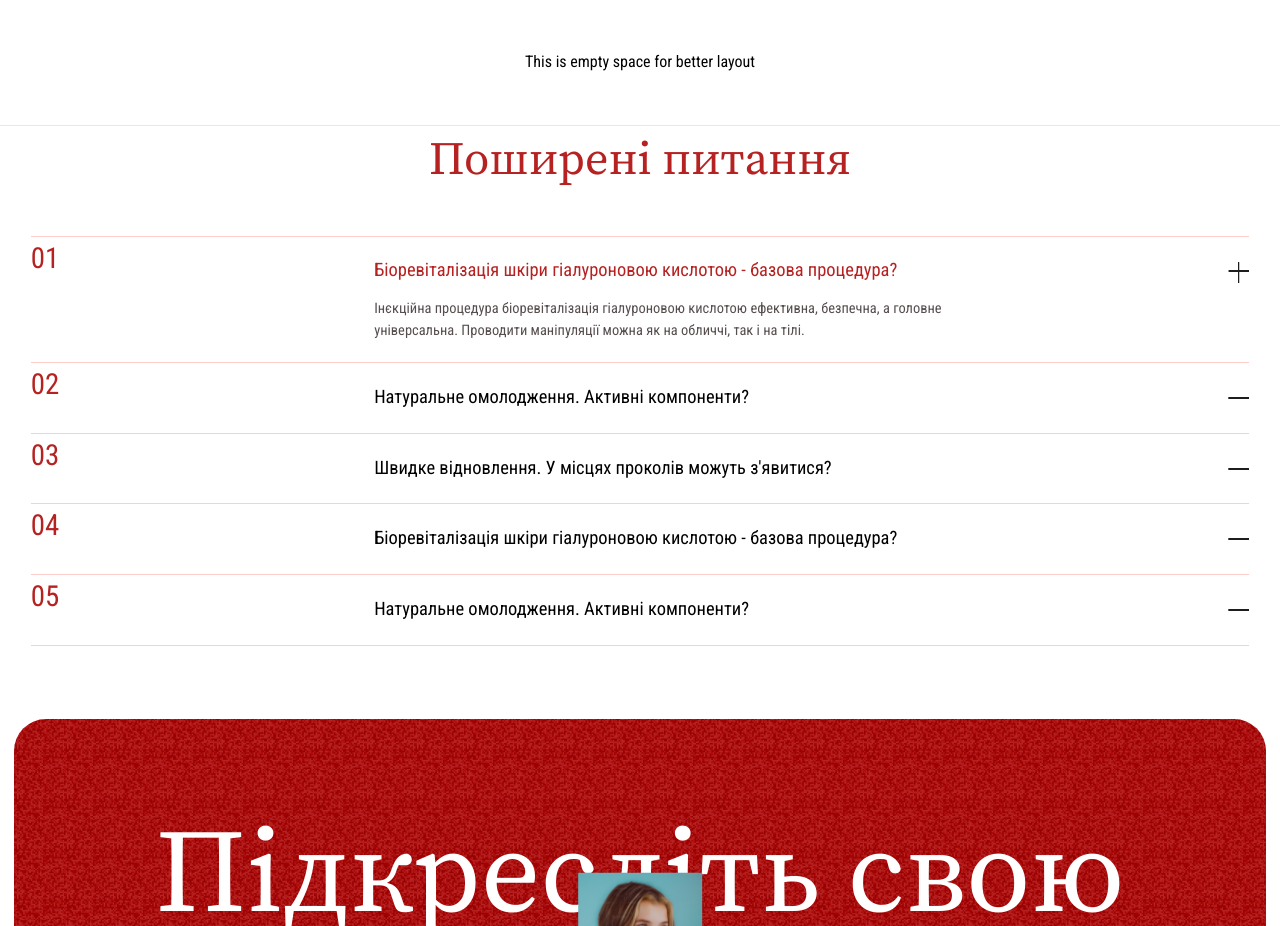
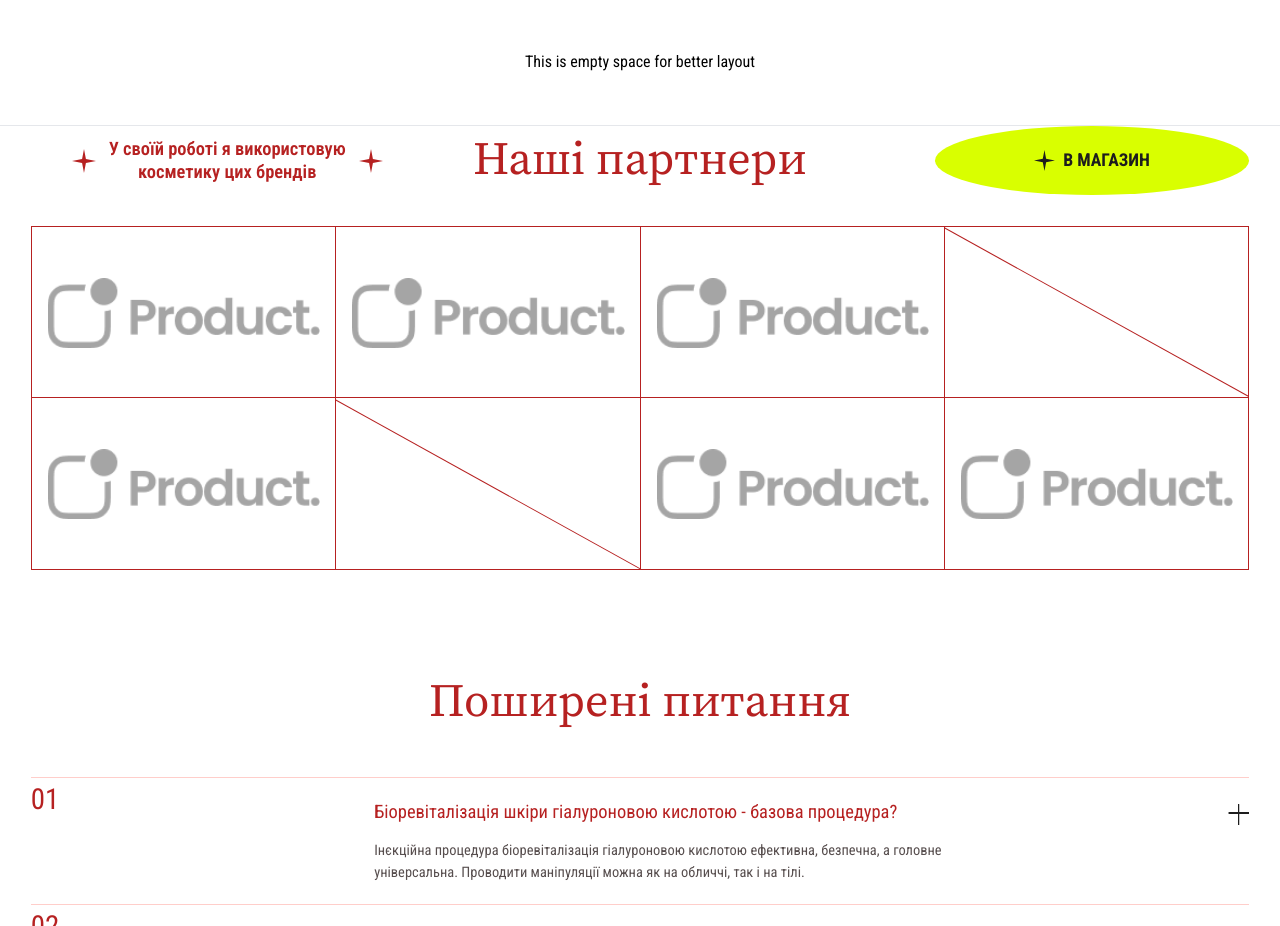
Before and after one commit to Sergi0let/beautica, a Next.js app: page / in a window 1280 px wide. Shown: the part 1363-2289 px from the top of the page. Built offline with nearby package versions, Linux system fonts and the light colour scheme.

Commit message:
Add Parnter block

```diff
--- a/src/app/(root)/page.tsx
+++ b/src/app/(root)/page.tsx
@@ -1,4 +1,4 @@
-import { About, Faq, Hero } from "@/components";
+import { About, Faq, Hero, Partners } from "@/components";
 
 export default function Home() {
   return (
@@ -6,6 +6,7 @@ export default function Home() {
       <Hero />
       <About />
       <div className="flex-center h-32 border-b border-t border-gray-200">This is empty space for better layout</div>
+      <Partners />
       <Faq />
     </main>
   );
--- a/src/app/globals.css
+++ b/src/app/globals.css
@@ -44,6 +44,8 @@
   --8-16: clamp(0.5rem, 0.0385rem + 0.9615vw, 1rem);
   --24-50: clamp(1.5rem, 0rem + 3.125vw, 3.125rem);
   --64-80: clamp(4rem, 3.0769rem + 1.9231vw, 5rem);
+  --100-282: clamp(6.25rem, -4.25rem + 21.875vw, 17.625rem);
+  --24-35: clamp(1.5rem, 0.8654rem + 1.3221vw, 2.1875rem);
 }
 
 body {
@@ -60,6 +62,10 @@ h6 {
 }
 
 @layer utilities {
+  .border-05 {
+    border-width: 0.5px;
+  }
+
   .text-balance {
     text-wrap: balance;
   }
@@ -155,7 +161,7 @@ h6 {
   /* ====== */
   /* hero */
   .title-hero {
-    @apply leading-hero mb-[var(--16-66)] mt-16 max-w-[var(--320-1178)] text-center text-hero text-secondary lg:text-left lg:indent-[var(--48-176)];
+    @apply mb-[var(--16-66)] mt-16 max-w-[var(--320-1178)] text-center text-hero leading-hero text-secondary lg:text-left lg:indent-[var(--48-176)];
   }
   .title-hero::before {
     content: "Тонке підкреслення Вашої природної краси";
@@ -203,7 +209,7 @@ h6 {
     @apply relative py-[var(--16-24)] pl-[var(--40-533)];
   }
   .accordion-count {
-    @apply text-txt-24-32 absolute left-0 top-2 z-10 text-secondary md:top-0;
+    @apply absolute left-0 top-2 z-10 text-txt-24-32 text-secondary md:top-0;
   }
 
   .accordion-summary .accordion-title {
@@ -262,6 +268,45 @@ h6 {
     @apply pt-[var(--8-16)];
   }
   /* ========= */
+  /* partners */
+  /* ========= */
+  .partners-list {
+    @apply grid grid-cols-2 border-l border-t border-secondary md:grid-cols-[repeat(auto-fit,minmax(300px,1fr))];
+  }
+
+  .partners-list_item {
+    position: relative;
+    @apply flex-center min-h-[120px] overflow-hidden bg-white p-4 sm:aspect-video sm:min-h-[160px];
+  }
+  .partners-list_item::before,
+  .partners-list_item::after {
+    content: "";
+    background-color: #b62121;
+    position: absolute;
+  }
+  .partners-list_item::before {
+    height: 100%;
+    width: 1px;
+    top: 0;
+    right: 0;
+  }
+  .partners-list_item:after {
+    width: 100%;
+    height: 1px;
+    bottom: 0;
+    left: 0;
+  }
+  .partners-list_link {
+    @apply h-full w-full max-w-[285px];
+  }
+  .partners-list_img {
+    @apply h-full w-full object-contain;
+  }
+  .partners-list_deco {
+    transform: rotate(29deg) scaleX(2);
+    @apply h-px w-full bg-secondary;
+  }
+
   /* ========= */
 
   .line {
--- /dev/null
+++ b/src/components/layouts/Partners.tsx
@@ -0,0 +1,54 @@
+import { BtnOrLink, StarIcon } from "@/components";
+import Image from "next/image";
+import Link from "next/link";
+
+export const Partners = () => {
+  return (
+    <section className="wrap-primary mb-[var(--64-120)]">
+      <div>
+        <header className="flex-center mb-[var(--24-35)] flex-col-reverse gap-4 md:grid md:grid-cols-3 md:gap-5">
+          <div className="flex-between md:flex-center w-full md:gap-[var(--8-16)] md:justify-self-start">
+            <StarIcon className="size-6" />
+            <p className="text-center text-txt-16-20 font-semibold leading-tight text-secondary">
+              У своїй роботі я використовую
+              <br /> косметику цих брендів
+            </p>
+            <StarIcon className="size-6" />
+          </div>
+          <div className="flex-center">
+            <h2 id="partners" className="scroll-mt-16 text-center text-title text-secondary md:scroll-mt-20">
+              Наші партнери
+            </h2>
+          </div>
+          <div className="md:flex-center hidden w-4/5 justify-self-end">
+            <BtnOrLink title="В магазин" />
+          </div>
+        </header>
+
+        <ul className="partners-list">
+          {Array.from({ length: 8 }).map((_, index) => (
+            <li key={index} className="partners-list_item">
+              {index === 3 || index === 5 ? (
+                <div className="partners-list_deco" />
+              ) : (
+                <Link href="#" className="partners-list_link">
+                  <Image
+                    className="partners-list_img"
+                    src="/products/product_placeholder.png"
+                    alt="product placehoder"
+                    width={234}
+                    height={64}
+                  />
+                </Link>
+              )}
+            </li>
+          ))}
+        </ul>
+
+        <footer className="flex-center mt-6 md:hidden">
+          <BtnOrLink title="В магазин" />
+        </footer>
+      </div>
+    </section>
+  );
+};
--- a/src/components/layouts/index.ts
+++ b/src/components/layouts/index.ts
@@ -4,3 +4,4 @@ export * from "./Faq";
 export * from "./Footer";
 export * from "./Header";
 export * from "./Hero";
+export * from "./Partners";
```
Also changed, not shown: public/products/product_placeholder.png (added).
